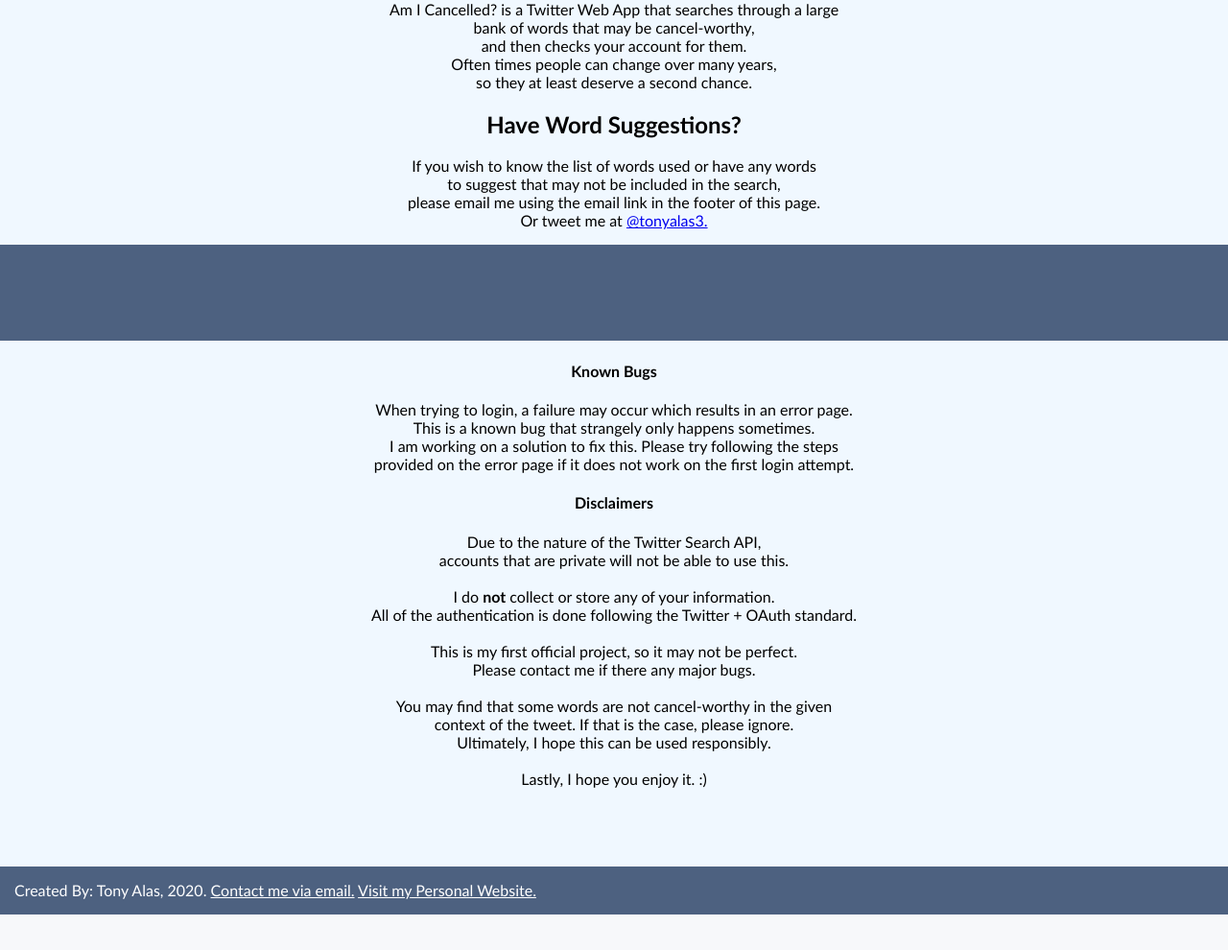
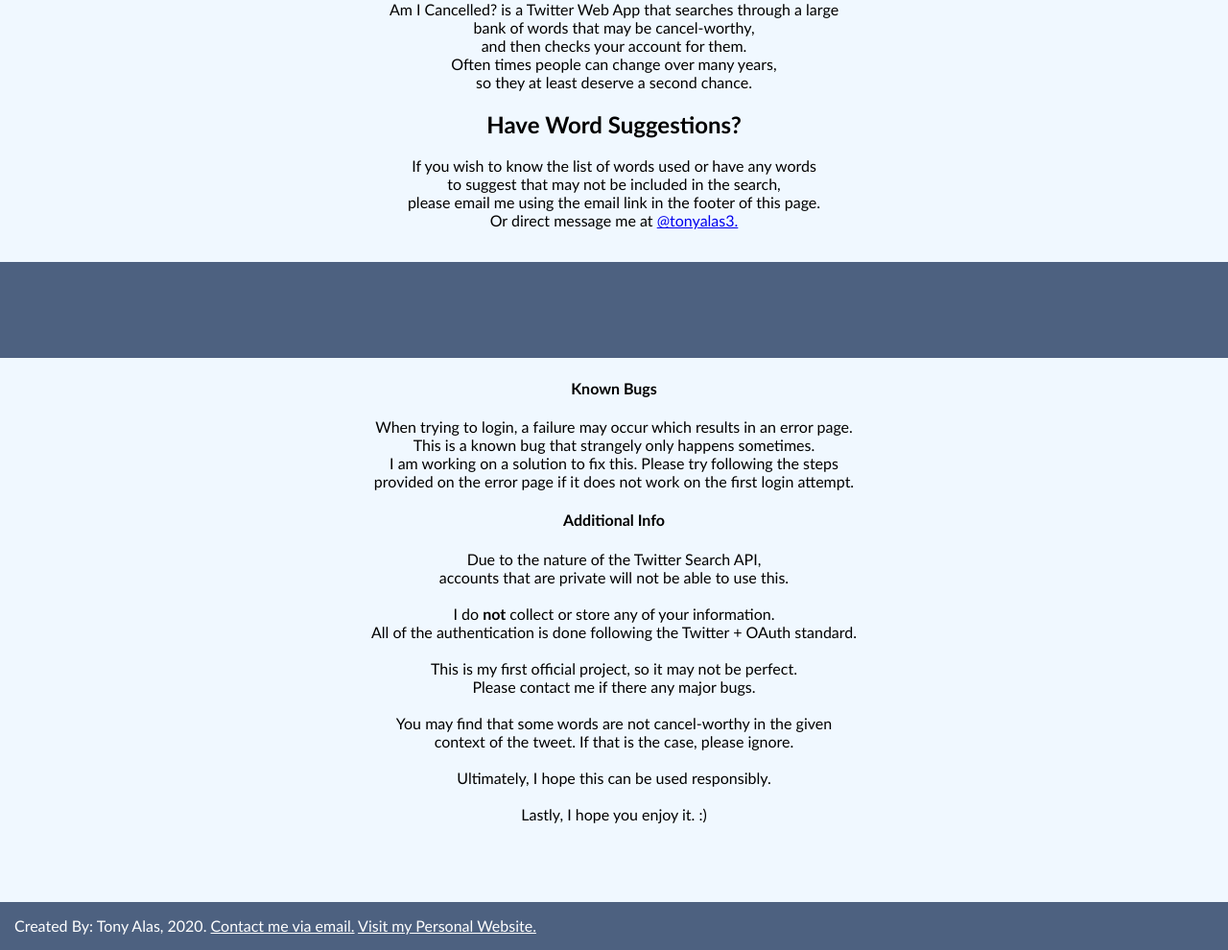
Before and after one commit to tonyalas/AmICancelled, a Flask app: template templates/cancelMe.html in a window 1280 px wide. Shown: the part 314-1304 px from the top of the page at 96% size. Before the commit the page ends 1267 px from the top, so only its background shows below. Run offline with Flask 2, Linux system fonts and the light colour scheme; the template is opened without the code that fills it, so the values that code supplies are empty; some libraries are stand-ins or nearby versions.

Commit message:
made it better

```diff
--- a/templates/cancelMe.html
+++ b/templates/cancelMe.html
@@ -36,14 +36,19 @@
             </p>
             <h2>Have Word Suggestions?</h2>
             <p id="main_text">
-                If you wish to know the list of words used or have any words<br>to suggest that may not be included in the search,<br>please email me using the email link in the footer of this page.<br> Or tweet me at <a href="https://twitter.com/tonyalas3" target="_blank" rel="noopener noreferrer">@tonyalas3.</a>
+                If you wish to know the list of words used or have any words<br>to suggest that may not be included in the search,<br>please email me using the email link in the footer of this page.<br> Or direct message me at <a href="https://twitter.com/tonyalas3" target="_blank" rel="noopener noreferrer">@tonyalas3.</a>
             </p>
+            <br>
 
             <div id="div1">
 
             </div>
 
-
+            <!--
+            <blockquote class="twitter-tweet" data-lang="en" data-align="center" data-dnt="true">
+                <p lang="en" ></p> <a href="https://twitter.com/elliottrogers11/status/1252290073346953221" target="_blank" rel="noopener noreferrer"> </a>
+             </blockquote>
+            -->
 
             <h4>Known Bugs</h4>
             <p id="main_text">
@@ -51,7 +56,7 @@
                 I am working on a solution to fix this. Please try following the steps<br>provided on the error page if it does not work on the first login attempt.
             </p>
 
-            <h4>Disclaimers</h4>
+            <h4>Additional Info</h4>
             <p id="main_text">
                 Due to the nature of the Twitter Search API,<br>accounts that are private will not be able to use this.
                 <br><br>
@@ -59,7 +64,9 @@
                 <br><br>
                 This is my first official project, so it may not be perfect.<br>Please contact me if there any major bugs.
                 <br><br>
-                You may find that some words are not cancel-worthy in the given<br>context of the tweet. If that is the case, please ignore.<br>Ultimately, I hope this can be used responsibly.
+                You may find that some words are not cancel-worthy in the given<br>context of the tweet. If that is the case, please ignore.
+                <br><br>
+                Ultimately, I hope this can be used responsibly.
                 <br><br>
                 Lastly, I hope you enjoy it. :)
             </p>
```
